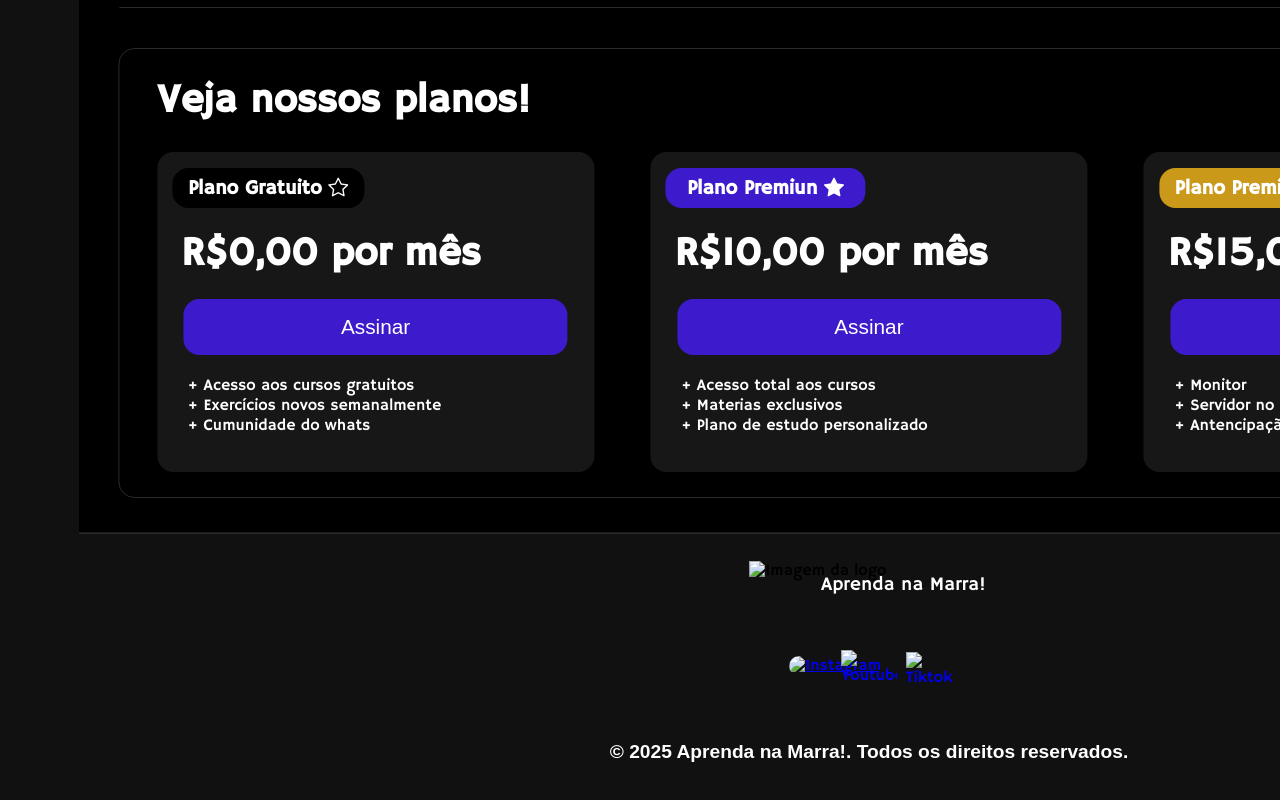
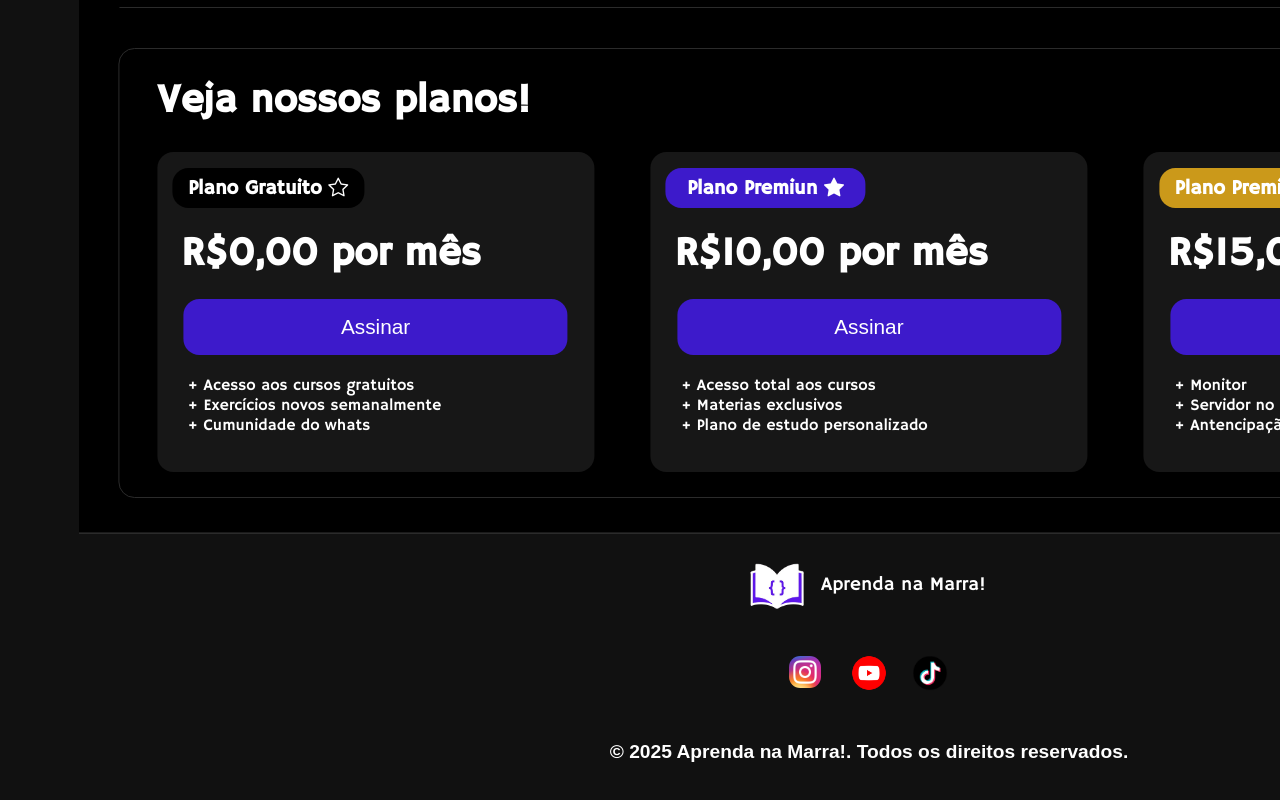
Before and after one commit to GabrielVicto7/AprendanaMarra-, a plain HTML site: page index.html in a window 1280 px wide. Shown: the part 1714-2514 px from the top of the page. Drawn offline with nearby package versions, Linux system fonts and the light colour scheme; files whose address does not match are found by name.

Commit message:
Update index.html

```diff
--- a/index.html
+++ b/index.html
@@ -123,23 +123,23 @@
     </div>
     <div id="Rodapéf" class="Rodapé">
         <div id="LogoRodapé">
-            <img src="Imagens/Icon HTML.png" alt="Imagem da logo" id="Img_LogoRod">
+            <img src="Icon HTML.png" alt="Imagem da logo" id="Img_LogoRod">
             <p id="Texto_da_LogoRod">Aprenda na Marra!</p>
         </div>
         <div id="RedesSociais">
             <div class="Icons">
                 <a href="https://www.instagram.com" target="_blank" rel="noopener noreferrer">
-                    <img src="/Imagens/Logo Insta.webp" alt="Instagram">
+                    <img src="Logo Insta.webp" alt="Instagram">
                 </a>
             </div>
             <div>
                 <a href="https://www.youtube.com/@AprendaNaMarraBR" target="_blank" rel="noopener noreferrer">
-                    <img src="/Imagens/Logo You.webp" alt="Youtube" id="IconsYou">
+                    <img src="Logo You.webp" alt="Youtube" id="IconsYou">
                 </a>
             </div>
             <div>
                 <a href="https://www.tiktok.com/@aprendanamarrainfo" target="_blank" rel="noopener noreferrer">
-                    <img src="/Imagens/Logo Tkt.png" alt="Tiktok" id="IconsTkt">
+                    <img src="Logo Tkt.png" alt="Tiktok" id="IconsTkt">
                 </a>
             </div>
         </div>
```
